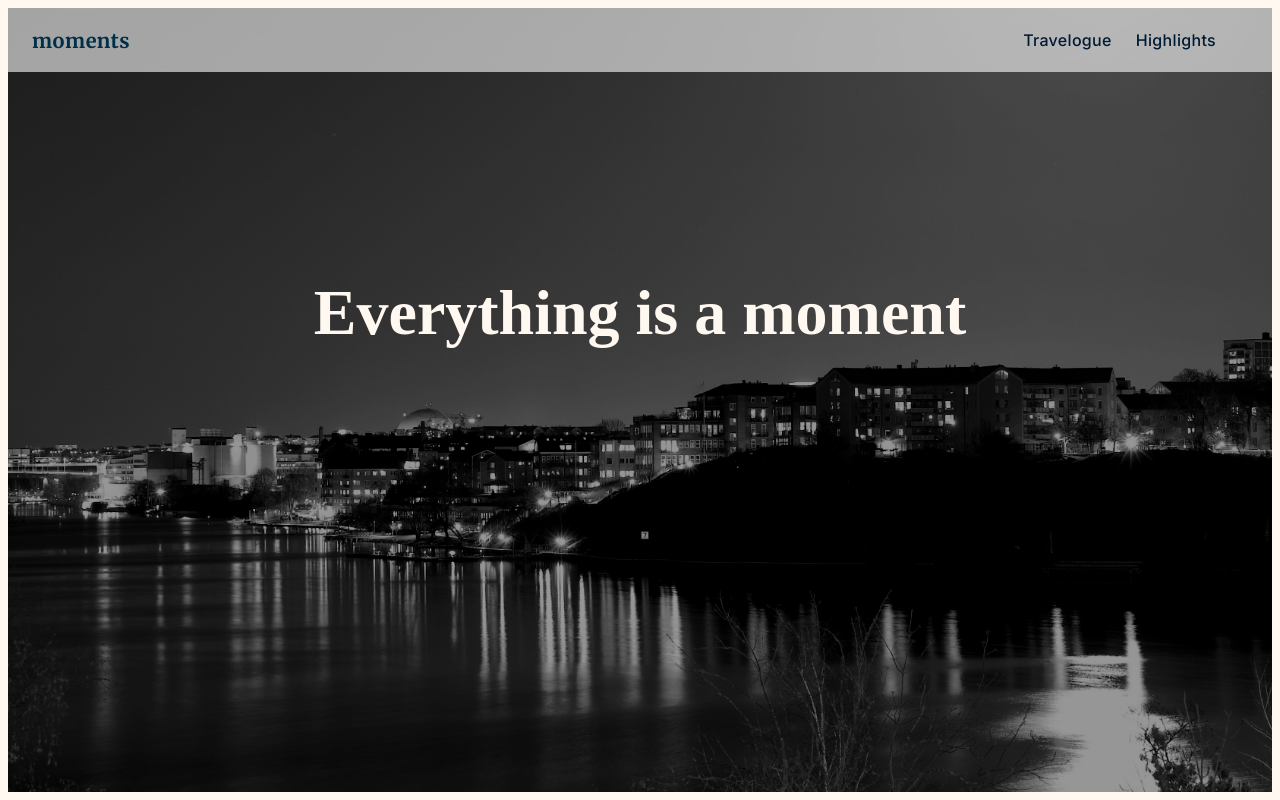
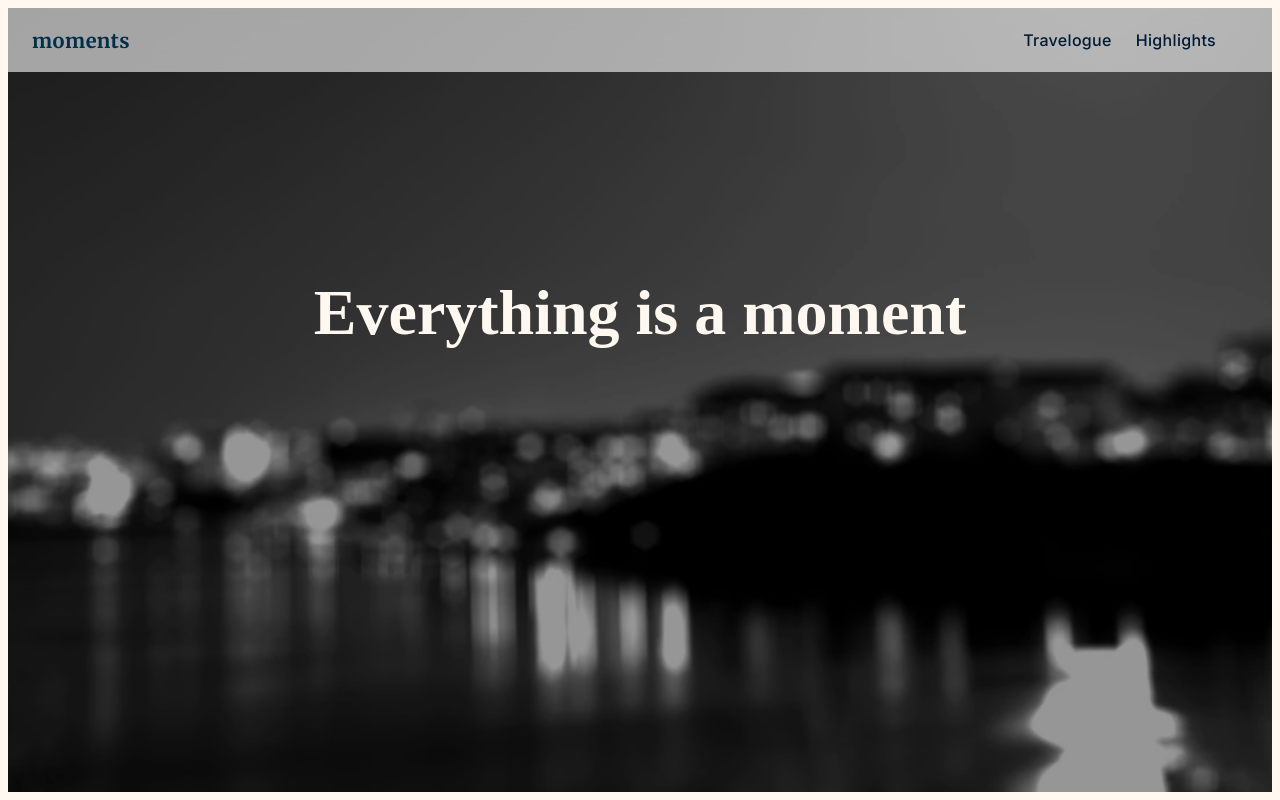
Before and after one commit to p-w-g/moments, a SvelteKit app: page / in a window 1280 px wide. Built offline with nearby package versions, Linux system fonts and the light colour scheme.

Commit message:
drop in replacement of BG with low kb webp

```diff
--- a/src/routes/+page.svelte
+++ b/src/routes/+page.svelte
@@ -1,5 +1,5 @@
 <script>
-	const bg = '/DSC_2359.jpeg';
+	const bg = '/DSC_2359_s.webp';
 </script>
 
 <section class="hero" style={`--hero-url: url('${bg}')`}>
```
Also changed, not shown: static/DSC_2359.jpeg (deleted), static/DSC_2359_s.webp (added).
